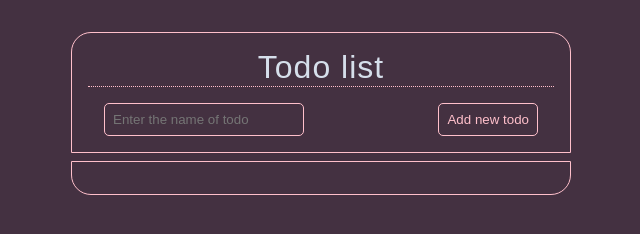
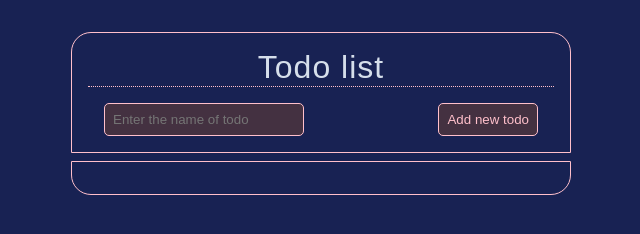
Before and after one commit to Yosombo/githubTest, a plain HTML site: page index.html in a window 1280 px wide. Shown: the whole page, without its empty margins (319-959 px from the left). Drawn offline with Linux system fonts and the light colour scheme.

Commit message:
Change background color

```diff
--- a/app.css
+++ b/app.css
@@ -7,7 +7,7 @@
   color: rgb(214, 223, 235);
 }
 #container {
-  background: rgb(68, 49, 65);
+  background: rgb(24, 34, 83);
   width: 100vw;
   height: 100vh;
   display: flex;
```
